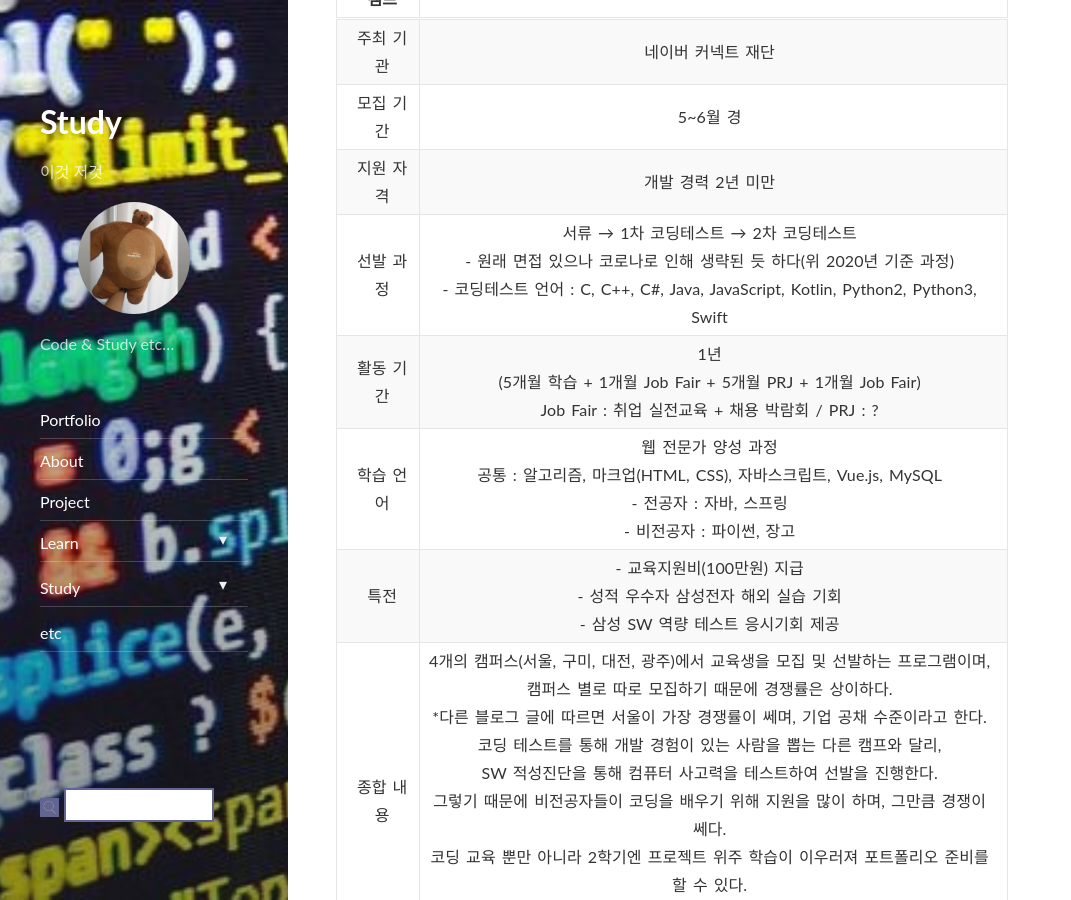
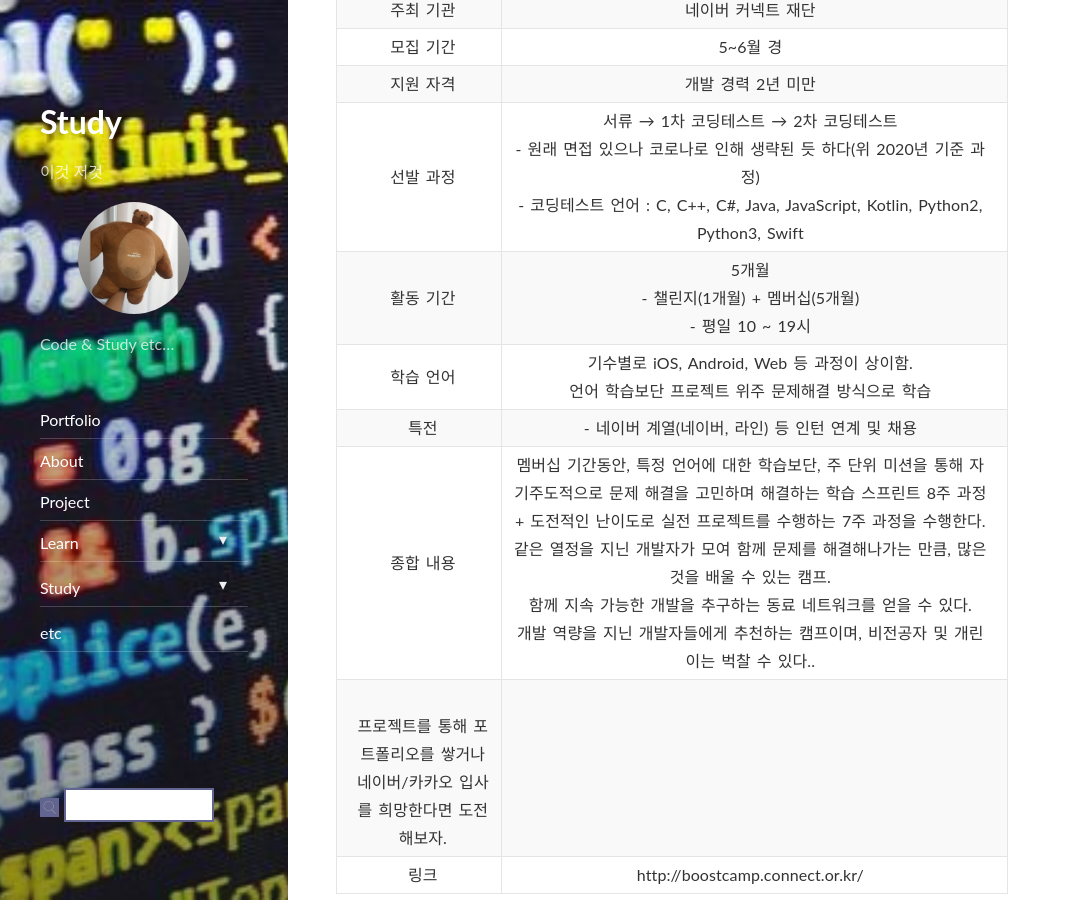
Before and after one commit to ekgus2222/ekgus2222.github.io, a Jekyll site: the page built from _posts/etc/2020-12-21-setting-start.md, in a window 1280 px wide and 900 px high, scrolled down 1214 px. Shown: the whole window, without its empty margins (0-1071 px from the left). Built offline with Jekyll 4.4.1, drawn with Linux system fonts in a browser that asks for light colours; nearby versions of some CDN libraries; comment, search, counter and statistics services are not loaded; some of the changed text lies outside the part shown.

Commit message:
Update 2020-12-21-setting-start.md

```diff
--- a/_posts/etc/2020-12-21-setting-start.md
+++ b/_posts/etc/2020-12-21-setting-start.md
@@ -29,11 +29,12 @@ comments: true
 | 모집 기간 | 5~6월 경 |
 | 지원 자격 | 개발 경력 2년 미만 |
 | 선발 과정 | 서류 → 1차 코딩테스트 → 2차 코딩테스트<br>- 원래 면접 있으나 코로나로 인해 생략된 듯 하다(위 2020년 기준 과정)<br>- 코딩테스트 언어 : C, C++, C#, Java, JavaScript, Kotlin, Python2, Python3, Swift |
-| 활동 기간 | 1년<br>(5개월 학습 + 1개월 Job Fair + 5개월 PRJ + 1개월 Job Fair) <br> Job Fair : 취업 실전교육 + 채용 박람회 / PRJ : ? |
-| 학습 언어 | 웹 전문가 양성 과정<br>공통 : 알고리즘, 마크업(HTML, CSS), 자바스크립트, Vue.js, MySQL<br>- 전공자 : 자바, 스프링<br>- 비전공자 : 파이썬, 장고 |
-| 특전 | - 교육지원비(100만원) 지급<br>- 성적 우수자 삼성전자 해외 실습 기회<br>- 삼성 SW 역량 테스트 응시기회 제공 |
-| 종합 내용 | 4개의 캠퍼스(서울, 구미, 대전, 광주)에서 교육생을 모집 및 선발하는 프로그램이며,<br>캠퍼스 별로 따로 모집하기 때문에 경쟁률은 상이하다.<br>*다른 블로그 글에 따르면 서울이 가장 경쟁률이 쎄며, 기업 공채 수준이라고 한다.<br>코딩 테스트를 통해 개발 경험이 있는 사람을 뽑는 다른 캠프와 달리, <br>SW 적성진단을 통해 컴퓨터 사고력을 테스트하여 선발을 진행한다. <br>그렇기 때문에 비전공자들이 코딩을 배우기 위해 지원을 많이 하며, 그만큼 경쟁이 쎄다.<br>코딩 교육 뿐만 아니라 2학기엔 프로젝트 위주 학습이 이우러져 포트폴리오 준비를 할 수 있다.<br>더불어 취업 컨설팅과 월 100만원의 교육지원비를 지원 해줌으로써 <br>교육생들의 취업 역량 강화에 실질적 도움을 제공한다. |
-| 링크 | https://www.ssafy.com/ksp/jsp/swp/swpMain.jsp |
+| 활동 기간 | 	5개월<br>- 챌린지(1개월) + 멤버십(5개월)<br>- 평일 10 ~ 19시 |
+| 학습 언어 | 기수별로 iOS, Android, Web 등 과정이 상이함.<br>언어 학습보단 프로젝트 위주 문제해결 방식으로 학습 |
+| 특전 | - 네이버 계열(네이버, 라인) 등 인턴 연계 및 채용  |
+| 종합 내용 | 멤버십 기간동안, 특정 언어에 대한 학습보단, 주 단위 미션을 통해 자기주도적으로 문제 해결을 고민하며 해결하는 학습 스프린트 8주 과정 + 도전적인 난이도로 실전 프로젝트를 수행하는 7주 과정을 수행한다.<br>같은 열정을 지닌 개발자가 모여 함께 문제를 해결해나가는 만큼, 많은 것을 배울 수 있는 캠프.<br>함께 지속 가능한 개발을 추구하는 동료 네트워크를 얻을 수 있다.<br>개발 역량을 지닌 개발자들에게 추천하는 캠프이며, 비전공자 및 개린이는 벅찰 수 있다..
+<br>프로젝트를 통해 포트폴리오를 쌓거나 네이버/카카오 입사를 희망한다면 도전해보자. |
+| 링크 | http://boostcamp.connect.or.kr/ |
 
 
 https://23log.tistory.com/24
```
